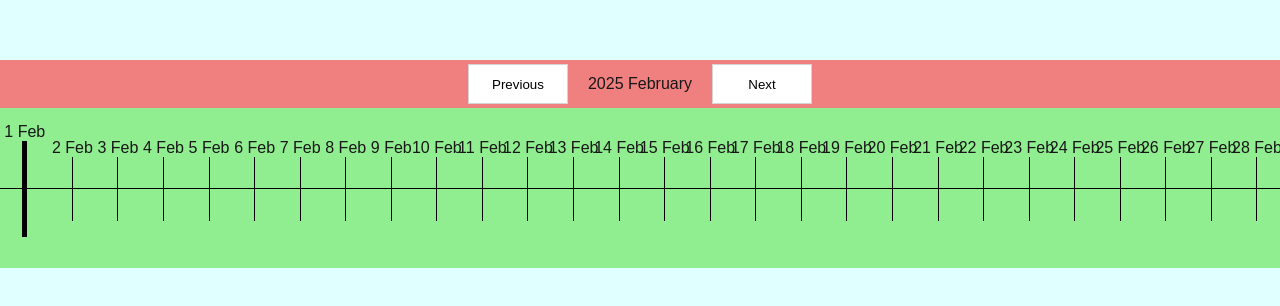
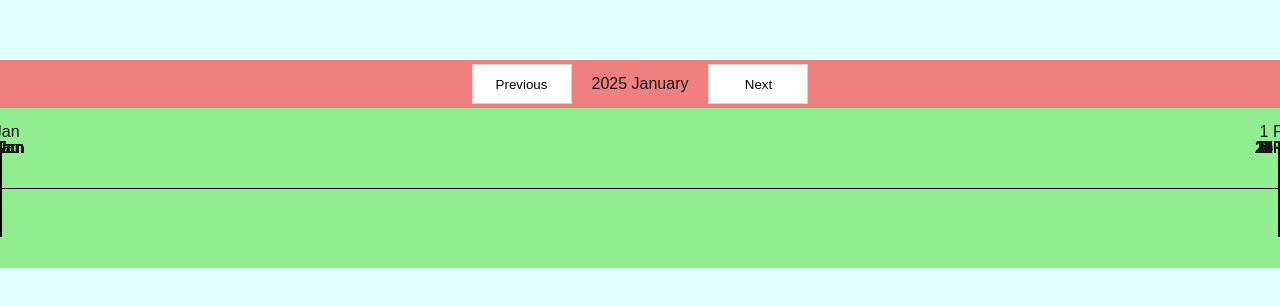
Before and after one commit to MatijaAleksic/Timeline, a Next.js app: page / in a window 1280 px wide. Shown: the part 236-542 px from the top of the page. Built offline with nearby package versions, Linux system fonts and the light colour scheme.

Commit message:
fixed zoom logic

```diff
--- a/src/components/Meter/MeterCore/MeterCore.tsx
+++ b/src/components/Meter/MeterCore/MeterCore.tsx
@@ -8,7 +8,6 @@ import MeterMonth from "../MeterMonth/MeterMonth";
 import { useVirtualizer } from "@tanstack/react-virtual";
 import DummyData from "@/util/data/DummyData";
 import MeterConstants from "@/util/constants/MeterConstants";
-import MeterRangeDTO from "@/util/dto/MeterRangeDTO";
 
 //FOR VIRTUAL SCROLL PURPOSES USE NEXT LIBRARIES:
 // React Window
@@ -21,7 +20,7 @@ function MeterCore() {
   const maxZoomPercentageValue = 200;
   const zoomStep = 5;
 
-  const [date, setDate] = useState<Date>(new Date());
+  const [date, setDate] = useState<Date>(new Date(2025, 0, 1, 10));
 
   const [isDragging, setIsDragging] = useState(false);
   const [lastDragTime, setLastDragTime] = useState(0);
@@ -53,7 +52,6 @@ function MeterCore() {
     if (!isDragging) return;
     const moveX = event.pageX - startX;
     rowVirtualizer!.scrollToOffset(scrollLeft - moveX);
-
     requestAnimationFrame(() => {
       rowVirtualizer.measure();
     });
@@ -86,12 +84,36 @@ function MeterCore() {
   };
   // ===============================================================
 
+  // const handleZoom = (event: any) => {
+  //   const mouseX = event.clientX;
+
+  //   const element = meterComponentRef.current;
+  //   if (!element) return;
+
+  //   const zoomDirection = event.deltaY > 0 ? -1 : 1;
+  //   const newZoom = Math.max(
+  //     minZoomPercentageValue,
+  //     Math.min(maxZoomPercentageValue, scrollValue + zoomDirection * zoomStep)
+  //   );
+  //   setScrollValue(newZoom);
+  //   setElementWidth(screenWidth * (newZoom / 100));
+
+  //   requestAnimationFrame(() => {
+  //     rowVirtualizer.measure();
+  //   });
+
+  //   rowVirtualizer.scrollToOffset(
+  //     (rowVirtualizer.scrollOffset! + event.pageX) * (newZoom / 100) - mouseX
+  //   );
+  // };
   const handleZoom = (event: any) => {
-    const mouseX = event.clientX;
+    event.preventDefault();
+
     const element = meterComponentRef.current;
     if (!element) return;
+
     const boundingRect = element.getBoundingClientRect();
-    const offsetX = mouseX - boundingRect.left;
+    const offsetX = event.clientX - boundingRect.left;
 
     const zoomDirection = event.deltaY > 0 ? -1 : 1;
 
@@ -99,22 +121,21 @@ function MeterCore() {
       minZoomPercentageValue,
       Math.min(maxZoomPercentageValue, scrollValue + zoomDirection * zoomStep)
     );
+
+    const scaleFactor = newZoom / scrollValue;
+
     setScrollValue(newZoom);
-    setElementWidth(screenWidth * (scrollValue / 100));
+    setElementWidth(screenWidth * (newZoom / 100));
 
-    const currentElement = rowVirtualizer.getVirtualItemForOffset(
-      rowVirtualizer.scrollOffset! + offsetX
-    );
-
-    rowVirtualizer.scrollToOffset(
-      (currentElement!.start + mouseX) * (scrollValue / 100)
-    );
+    const newScrollOffset =
+      (rowVirtualizer.scrollOffset! + offsetX) * scaleFactor - offsetX;
 
     requestAnimationFrame(() => {
       rowVirtualizer.measure();
     });
+
+    rowVirtualizer.scrollToOffset(newScrollOffset);
   };
-
   // =============
   // VIRTUALIZER
   // =============
--- a/src/components/Meter/MeterLine/MeterLine.module.scss
+++ b/src/components/Meter/MeterLine/MeterLine.module.scss
@@ -4,7 +4,9 @@
   align-items: center;
   height: 100%;
   justify-content: center;
+  width: 0;
 
+  .lineContainer {
     .meterLineNormal {
       height: 4rem;
       width: 1px;
@@ -14,9 +16,10 @@
 
     .meterLineLarge {
       height: 6rem;
-    width: 5px;
+      width: 4.6px;
       background: #000;
       margin-bottom: 1rem;
+    }
   }
 
   .meterLineDisplayValueContainer {
--- a/src/components/Meter/MeterLine/MeterLine.tsx
+++ b/src/components/Meter/MeterLine/MeterLine.tsx
@@ -14,9 +14,11 @@ const MeterLine: React.FunctionComponent<IProps> = ({
       <div className={styles.meterLineDisplayValueContainer}>
         <div className={styles.meterLineDisplayValue}>{displayValue}</div>
       </div>
-      <div
-        className={isLarger ? styles.meterLineLarge : styles.meterLineNormal}
-      />
+      <div className={styles.lineContainer}>
+        <div
+          className={isLarger ? styles.meterLineLarge : styles.meterLineNormal}
+        />
+      </div>
     </div>
   );
 };
--- a/src/components/Meter/MeterMonth/MeterMonth.module.scss
+++ b/src/components/Meter/MeterMonth/MeterMonth.module.scss
@@ -1,7 +1,5 @@
 .monthDaysContainer {
   height: 100%;
   display: flex;
-  justify-content: space-around;
-  flex-shrink: 0;
-  box-sizing: border-box;
+  justify-content: stretch;
 }
--- a/src/util/dto/MeterRangeDTO.ts
+++ /dev/null
@@ -1,4 +0,0 @@
-export default interface MeterRangeDTO {
-  start: number;
-  end: number;
-}
```
Lines whose indentation alone changed are shown as unchanged.
